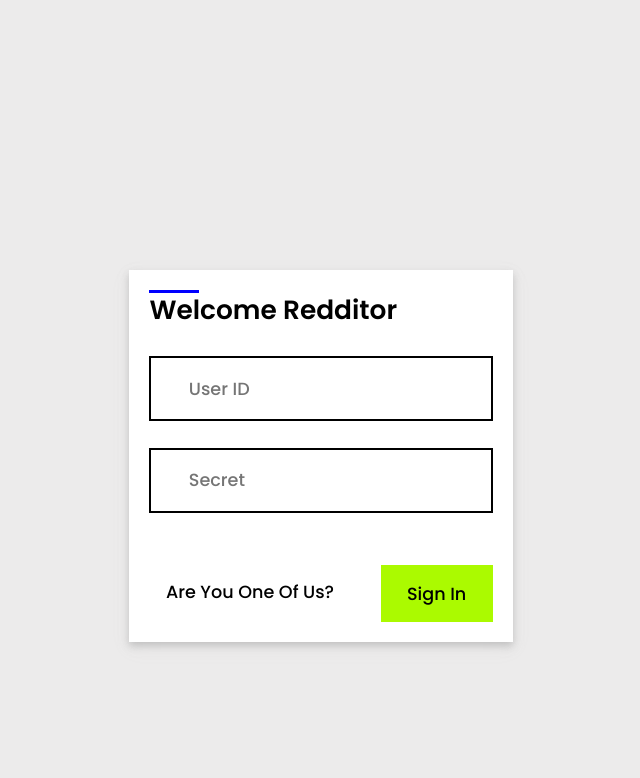
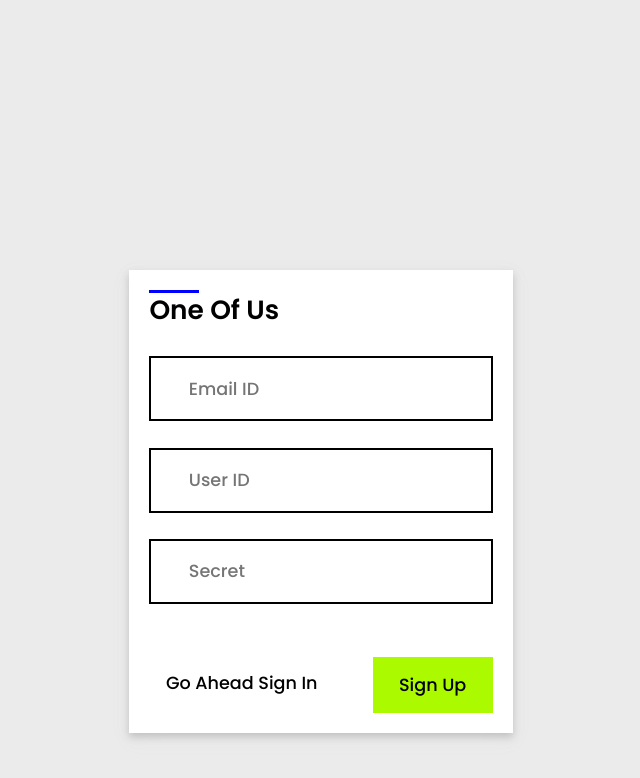
Before and after one commit to tusharrai5893/Reddit-front, an Angular app: page / in a window 1280 px wide. Both pictures are taken after a click on the link "Are You One Of Us?". Shown: the top 778 px of the page, without its empty margins (319-959 px from the left). Built offline with nearby package versions, Linux system fonts and the light colour scheme.

Commit message:
sign in data fetch from dom is complete sending it to server is left

```diff
--- a/src/app/auth/authentication/authentication.component.css
+++ b/src/app/auth/authentication/authentication.component.css
@@ -160,9 +160,19 @@
     zoom: 1.1;
   }
 }
-
+.is-invalid {
+  border: 2px solid red;
+}
+.error {
+  color: red;
+  font-size: small;
+}
+.is-disabled,
+.form-button {
+  color: grey;
+}
 .link > a {
-  padding: 2.25em 0 0 0;
+  margin-top: 2.25em;
   width: fit-content;
   height: fit-content;
   position: absolute;
@@ -182,3 +192,6 @@
   width: 45px;
   background-color: blue;
 }
+/* .underline {
+  filter: drop-shadow(0 0 0.75rem rgba(12, 11, 11, 0.778));
+} */
--- a/src/app/auth/authentication/authentication.component.html
+++ b/src/app/auth/authentication/authentication.component.html
@@ -1,6 +1,31 @@
 <div id="signIn" class="auth-form form-SignIn">
-  <form action="" class="form-content form-SignIn">
+  <form
+    novalidate
+    (ngSubmit)="doSignIn()"
+    class="form-content form-SignIn"
+    [formGroup]="signInForm"
+  >
     <h2 class="underline">Welcome Redditor</h2>
+    <!-- <span class="error">
+      <span
+        *ngIf="
+          (signInForm.get('username')?.touched ||
+            signInForm.get('username')?.dirty) &&
+          !signInForm.get('username')?.valid
+        "
+      >
+        Dude!! its required.
+      </span>
+      <span
+        *ngIf="
+          (signInForm.get('secret')?.touched ||
+            signInForm.get('secret')?.dirty) &&
+          !signInForm.get('secret')?.valid
+        "
+      >
+        Dude!! its required.
+      </span>
+    </span> -->
     <div class="form-box">
       <input
         id="signIn-username"
@@ -8,6 +33,13 @@
         class="form-input"
         placeholder="User ID"
         autocomplete="off"
+        formControlName="username"
+        [ngClass]="{
+          'is-invalid':
+            (signInForm.get('username')?.touched ||
+              signInForm.get('username')?.dirty) &&
+            !signInForm.get('username')?.valid
+        }"
       />
       <label for="" class="form-label">User ID</label>
       <div class="form-shadow"></div>
@@ -15,23 +47,32 @@
     <div class="form-box">
       <input
         id="signIn-password"
-        type="text"
+        type="password"
         class="form-input"
         placeholder="Secret"
         autocomplete="off"
+        formControlName="secret"
+        [ngClass]="{
+          'is-invalid':
+            (signInForm.get('secret')?.touched ||
+              signInForm.get('secret')?.dirty) &&
+            !signInForm.get('secret')?.valid
+        }"
       />
+
       <label for="" class="form-label">Secret</label>
       <div class="form-shadow"></div>
     </div>
     <div class="link">
-      <a (click)="onSignIn($event)">Are You One Of Us?</a>
+      <a (click)="areYouOneOfUs($event)">Are You One Of Us?</a>
     </div>
     <div class="form-button">
       <input
         type="Submit"
         class="form-submit"
         value="Sign In"
-        (click)="onSignIn($event)"
+        [ngClass]="{ 'is-disabled': !this.signInForm.valid }"
+        [disabled]="!signInForm.get('username')?.valid"
       />
     </div>
   </form>
@@ -75,7 +116,7 @@
       <div class="form-shadow"></div>
     </div>
     <div class="link">
-      <a (click)="onSignIn($event)">Go Ahead Sign In</a>
+      <a (click)="goAheadSignin($event)">Go Ahead Sign In</a>
     </div>
     <div class="form-button">
       <input type="Submit" class="form-submit" value="Sign Up" />
--- a/src/app/auth/authentication/authentication.component.ts
+++ b/src/app/auth/authentication/authentication.component.ts
@@ -1,4 +1,6 @@
 import { Component, OnInit } from '@angular/core';
+import { AbstractControl, FormBuilder, FormGroup, Validators } from '@angular/forms';
+import { SignInReqPayload } from './requestPayload/reqSignInPayload';
 
 @Component({
   selector: 'app-authentication',
@@ -7,20 +9,46 @@
 })
 export class AuthenticationComponent implements OnInit {
 
-  constructor() { }
+  signInReqPayload!: SignInReqPayload;
+  signInForm!: FormGroup;
+  constructor(private fb: FormBuilder) {
+    this.initSiginPayload(this.signInForm);
+  }
 
   ngOnInit(): void {
+    this.signInForm = this.getSignInDataFromDOM();
   }
-  onSignIn(e: Event) {
-    e.preventDefault();
+  areYouOneOfUs(e: Event) {
+    const signIn = document.getElementById("signIn");
+    const signUp = document.getElementById('signUp');
+    signIn?.classList.add("hidden");
+    signUp?.classList.add("block");
+  }
+  goAheadSignin(e: Event) {
+    const signUp = document.getElementById('signUp');
+    const signIn = document.getElementById("signIn");
+    signUp?.classList.add("hidden");
+    signIn?.classList.add("block");
+  }
+  doSignIn() {
+    const { username, password } = this.initSiginPayload(this.signInForm);
 
-    // const signIn = document.getElementById("signIn");
-    // signIn?.classList.add("hidden")
 
-    // const signUp = document.getElementById('signUp');
-    // signUp?.classList.remove("hidden");
-    // signUp?.classList.add("block");
 
   }
 
-}
+  getSignInDataFromDOM(): FormGroup {
+    return this.fb.group({
+      username: ["", [Validators.required, Validators.minLength(5)]],
+      secret: ["", [Validators.required, Validators.minLength(5)]]
+    });
+  }
+
+  initSiginPayload(signInForm: FormGroup | undefined): SignInReqPayload {
+    return this.signInReqPayload = {
+      username: signInForm?.value.username,
+      password: signInForm?.value.secret,
+    };
+
+  }
+}// class ends
--- /dev/null
+++ b/src/app/auth/authentication/requestPayload/reqSignInPayload.ts
@@ -0,0 +1,4 @@
+export interface SignInReqPayload {
+    username: string,
+    password: string
+}
```
Also changed, not shown: 1 other file (tests, documents, lock files or other folders).
